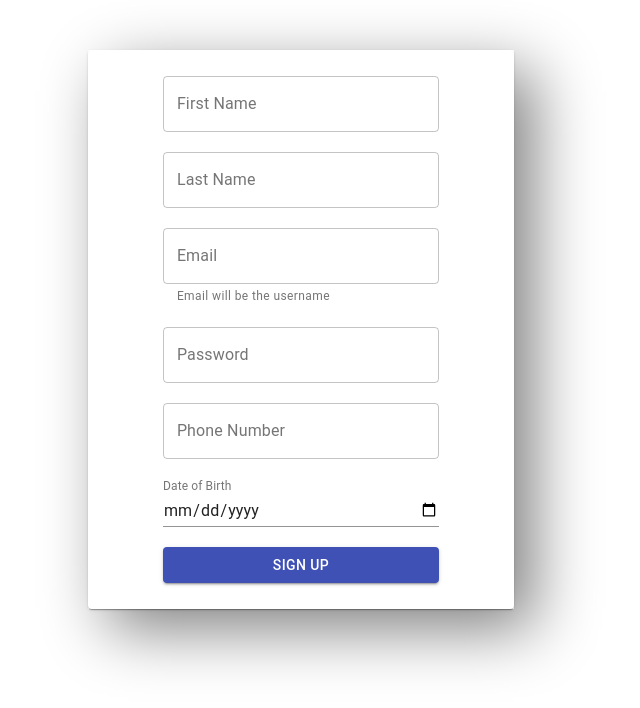
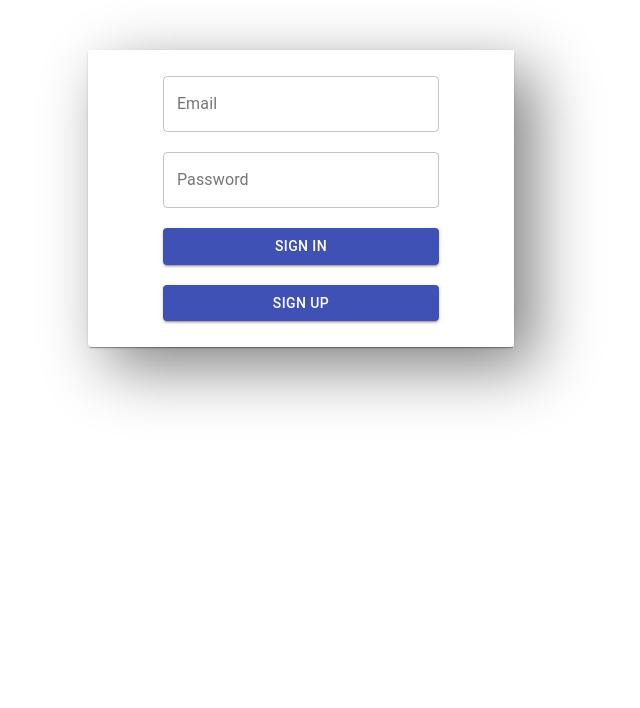
Before and after one commit to kumarRaj/Timeline, a React (Create React App) app in the folder frontend/timeline-ui/: page / in a window 1280 px wide. Shown: the top 708 px of the page, without its empty margins (339-979 px from the left). Built offline with nearby package versions, Linux system fonts and the light colour scheme.

Commit message:
Sign Up Completed

```diff
--- a/frontend/timeline-ui/src/App.js
+++ b/frontend/timeline-ui/src/App.js
@@ -1,11 +1,11 @@
 import React from "react";
 import "./App.css";
-import SignUp from "./components/SignUp";
+import SignIn from "./components/SignIn";
 
 function App() {
   return (
     <div className="App">
-      <SignUp />
+      <SignIn />
     </div>
   );
 }
--- /dev/null
+++ b/frontend/timeline-ui/src/components/SignIn.jsx
@@ -0,0 +1,120 @@
+import React, { useState } from "react";
+import { makeStyles } from "@material-ui/core/styles";
+import Paper from "@material-ui/core/Paper";
+import Grid from "@material-ui/core/Grid";
+import Button from "@material-ui/core/Button";
+import TextField from "@material-ui/core/TextField";
+import Modal from "@material-ui/core/Modal";
+import SignUp from "./SignUp";
+
+const useStyles = makeStyles((theme) => ({
+  paper: {
+    padding: theme.spacing(2),
+    textAlign: "center",
+    color: theme.palette.text.secondary,
+  },
+  input: {
+    margin: "10px",
+    width: "70%",
+  },
+  button: {
+    margin: "10px",
+    width: "70%",
+  },
+  textField: {
+    marginLeft: theme.spacing(1),
+    marginRight: theme.spacing(1),
+    margin: "10px",
+    width: "70%",
+  },
+  container: {
+    margin: "auto",
+    marginTop: "50px",
+    boxShadow: "20px 20px 60px #808080, -20px -20px 60px #ffffff",
+  },
+}));
+
+function SignIn() {
+  const classes = useStyles();
+  const [email, setEmail] = useState("");
+  const [password, setPassword] = useState("");
+  const [openSignUp, setOpenSignUp] = useState(false);
+
+  const handleSignIn = () => {
+    var myHeaders = new Headers();
+    myHeaders.append("Content-Type", "application/json");
+
+    var raw = JSON.stringify({
+      password: password,
+      emailId: email,
+    });
+
+    var requestOptions = {
+      method: "POST",
+      headers: myHeaders,
+      body: raw,
+      redirect: "follow",
+    };
+
+    fetch("http://localhost:8080/signIn", requestOptions)
+      .then((response) => response.text())
+      .then((result) => console.log(result))
+      .catch((error) => console.log("error", error));
+  };
+
+
+
+  const handleClose = () => {
+    setOpenSignUp(false);
+  };
+
+  return (
+    <div>
+      <Grid item xs={4} className={classes.container}>
+        <Paper className={classes.paper}>
+          <div>
+            <TextField
+              className={classes.input}
+              id="outlined-helperText"
+              label="Email"
+              onChange={(e) => setEmail(e.target.value)}
+              variant="outlined"
+            />
+          </div>
+
+          <div>
+            <TextField
+              className={classes.input}
+              id="outlined-helperText"
+              label="Password"
+              type="password"
+              onChange={(e) => setPassword(e.target.value)}
+              variant="outlined"
+            />
+          </div>
+          <Button
+            variant="contained"
+            color="primary"
+            className={classes.button}
+            onClick={handleSignIn}
+          >
+            Sign In
+          </Button>
+          <Button
+            variant="contained"
+            color="primary"
+            className={classes.button}
+            onClick={() => setOpenSignUp(true)}
+          >
+            Sign Up
+          </Button>
+          <Modal open={openSignUp} onClose={handleClose}>
+            <SignUp />
+          </Modal>
+        </Paper>
+      </Grid>
+    </div>
+  );
+}
+
+export default SignIn;
--- a/frontend/timeline-ui/src/components/SignUp.jsx
+++ b/frontend/timeline-ui/src/components/SignUp.jsx
@@ -28,9 +28,25 @@ const useStyles = makeStyles((theme) => ({
   container: {
     margin: "auto",
     marginTop: "50px",
-    boxShadow: "20px 20px 60px #808080, -20px -20px 60px #ffffff",
+    // boxShadow: "20px 20px 60px #808080, -20px -20px 60px #ffffff",
+    position: "absolute",
+    width: "90%",
+    backgroundColor: theme.palette.background.paper,
+    border: "2px solid #000",
+    boxShadow: theme.shadows[5],
   },
 }));
+
+function getModalStyle() {
+  const top = 45;
+  const left = 48;
+
+  return {
+    top: `${top}%`,
+    left: `${left}%`,
+    transform: `translate(-${top}%, -${left}%)`,
+  };
+}
 
 function SignUp() {
   const classes = useStyles();
@@ -40,6 +56,7 @@ function SignUp() {
   const [password, setPassword] = useState("");
   const [phoneNumber, setPhoneNumber] = useState("");
   const [dateOfBirth, setdateOfBirth] = useState("");
+  const [modalStyle] = useState(getModalStyle);
 
   const handleSignUp = () => {
     var myHeaders = new Headers();
@@ -69,7 +86,7 @@ function SignUp() {
 
   return (
     <div>
-      <Grid item xs={4} className={classes.container}>
+      <Grid item xs={5} style={modalStyle} className={classes.container}>
         <Paper className={classes.paper}>
           <div>
             <TextField
```
Also changed, not shown: 1 other file (tests, documents, lock files or other folders).
